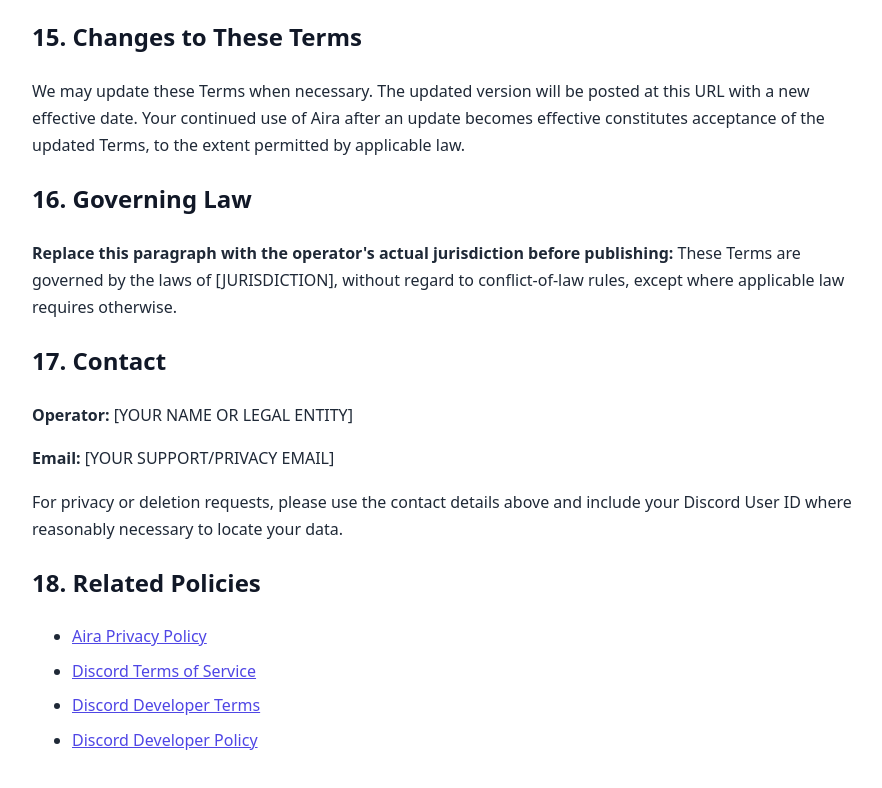
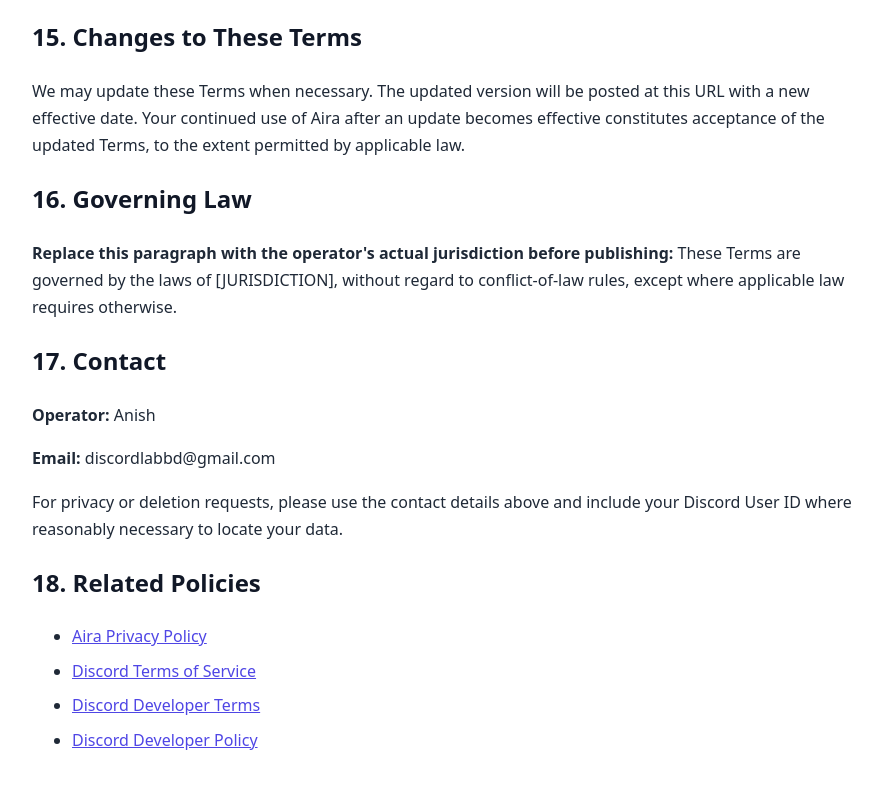
Before and after one commit to anishage18-a11y/ayra, a plain HTML site: page terms.html in a window 1280 px wide. Shown: the part 2976-3764 px from the top of the page, without its empty margins (194-1076 px from the left). Drawn offline with Linux system fonts and the light colour scheme.

Commit message:
Update terms.html

```diff
--- a/terms.html
+++ b/terms.html
@@ -80,8 +80,8 @@
 <p><strong>Replace this paragraph with the operator's actual jurisdiction before publishing:</strong> These Terms are governed by the laws of [JURISDICTION], without regard to conflict-of-law rules, except where applicable law requires otherwise.</p>
 
 <h2>17. Contact</h2>
-<p><strong>Operator:</strong> [YOUR NAME OR LEGAL ENTITY]</p>
-<p><strong>Email:</strong> [YOUR SUPPORT/PRIVACY EMAIL]</p>
+<p><strong>Operator:</strong> Anish </p>
+<p><strong>Email:</strong> discordlabbd@gmail.com </p>
 <p>For privacy or deletion requests, please use the contact details above and include your Discord User ID where reasonably necessary to locate your data.</p>
 
 <h2>18. Related Policies</h2>
```
